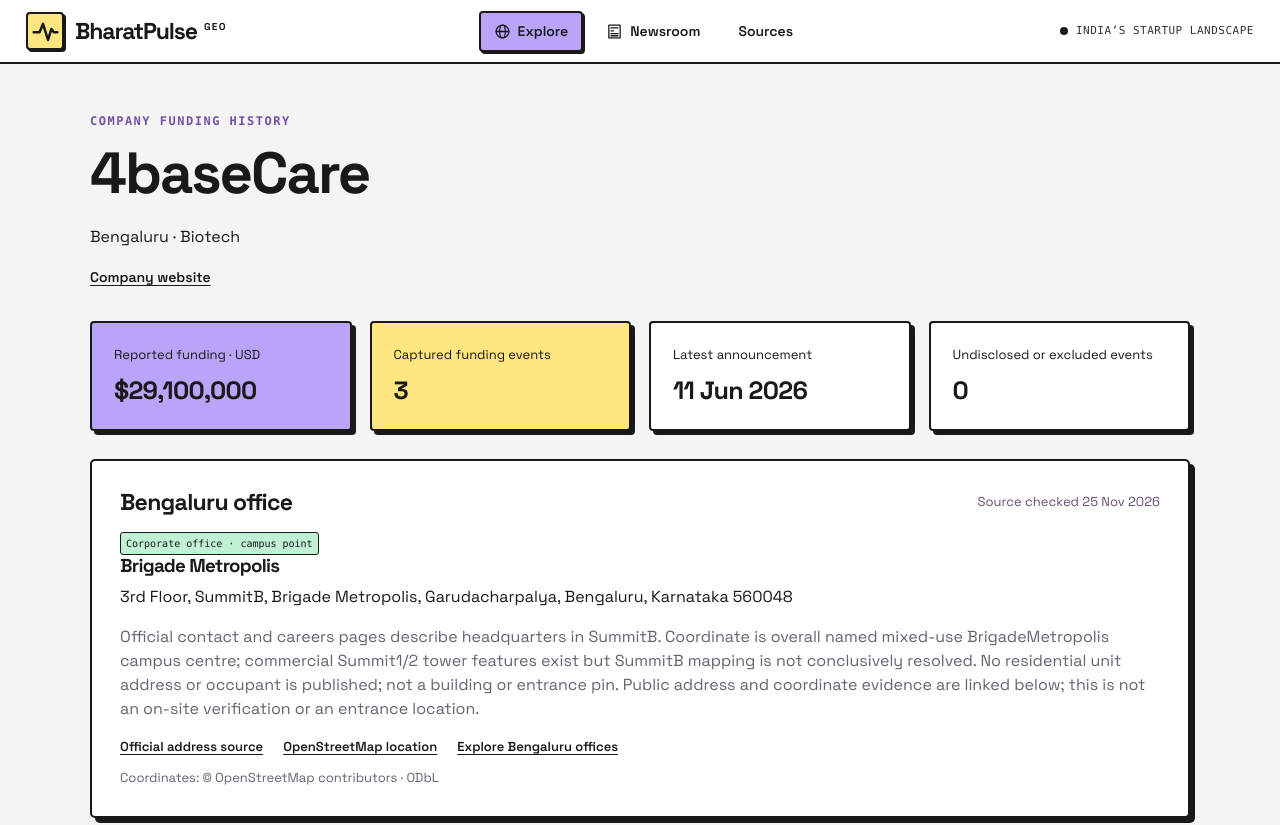
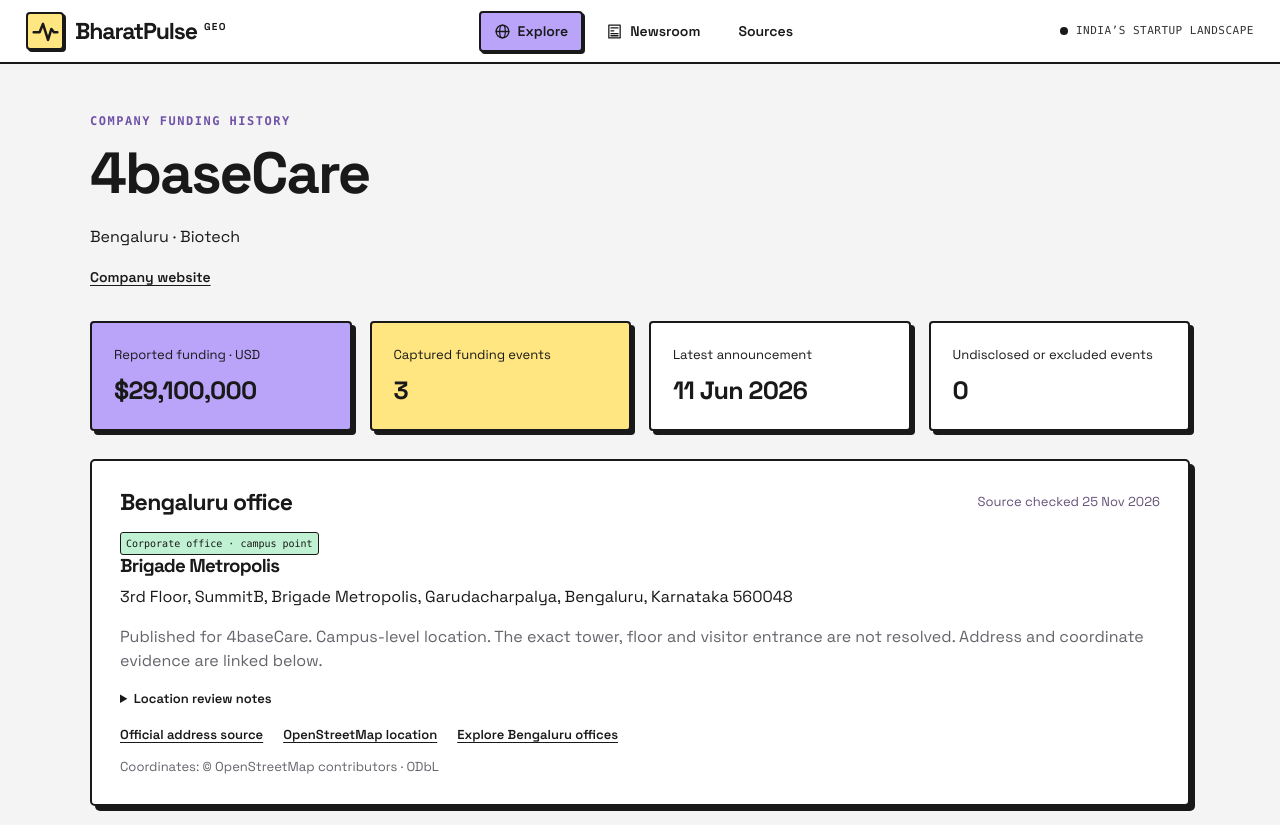
Before and after one commit to anubhabrc/BharatPulse, a Next.js app: page /company/4basecare in a window 1280 px wide. Shown: the top 825 px of the page. Built offline with nearby package versions, Linux system fonts and the light colour scheme.

Commit message:
Clarify office entity and accuracy labels in company inspectors

```diff
--- a/app/company/[slug]/page.tsx
+++ b/app/company/[slug]/page.tsx
@@ -2,7 +2,7 @@ import SiteHeader from '../../components/site-header';
 import Link from 'next/link';
 import NewsList from '../../components/news-list';
 import {findOffice} from '@/lib/offices';
-import {officeKindLabel} from '@/domain/office-labels';
+import {officeKindLabel,officeAccuracyLabel} from '@/domain/office-labels';
 import {findCompanyInfo} from '@/lib/company-info';
 import {companyNews} from '@/lib/news';
 import {notFound} from 'next/navigation';
@@ -22,7 +22,7 @@ export default async function CompanyPage({params}:{params:Promise<{slug:string}
     <section className="intro profile-intro"><p className="eyebrow">COMPANY FUNDING HISTORY</p><h1>{company.brand_name}</h1><p>{company.city??'HQ not provided'} · {company.sector??'Sector not provided'}</p>{company.website_url&&<a href={company.website_url} target="_blank" rel="noreferrer">Company website</a>}</section>
     <section className="metrics profile-metrics" aria-label="Company funding summary"><div><span>Reported funding · USD</span><strong>{company.tracked_amount_usd?formatUsd(company.tracked_amount_usd):'Undisclosed'}</strong></div><div><span>Captured funding events</span><strong>{company.rounds.length}</strong></div><div><span>Latest announcement</span><strong>{day(company.latest_announced_on)}</strong></div><div><span>Undisclosed or excluded events</span><strong>{company.unpriced_event_count}</strong></div></section>
     {info&&<section className="repository company-facts"><div className="section-head"><h2>Company & founders</h2><span>Checked {day(info.checked_on)}</span></div><p>{info.description.text} <a href={info.description.source_url} target="_blank" rel="noreferrer">Source</a></p><div className="founder-grid">{info.founders.map(founder=><div key={founder.name}><span className="muted">Co-founder</span><h3>{founder.name}</h3><a href={founder.source_url} target="_blank" rel="noreferrer">Profile source</a></div>)}</div>{info.founded_year&&<p className="muted">Founded {info.founded_year.value} · <a href={info.founded_year.source_url} target="_blank" rel="noreferrer">Source</a></p>}</section>}
-    {office&&<section className="repository company-office"><div className="section-head"><h2>Bengaluru office</h2><span>Source checked {day(office.checked_on)}</span></div><span className="office-badge">{officeKindLabel[office.kind]} · {office.precision} point</span><h3>{office.place_name}</h3><p>{office.address}</p><p className="muted">{office.review_note} Public address and coordinate evidence are linked below; this is not an on-site verification or an entrance location.</p><div className="evidence-links"><a href={office.address_source_url} target="_blank" rel="noreferrer">Official address source</a><a href={office.coordinate_source_url} target="_blank" rel="noreferrer">{office.coordinate_method==='osm_feature'?'OpenStreetMap location':'Company-published location'}</a><Link href="/?city=Bengaluru">Explore Bengaluru offices</Link></div><small>{office.coordinate_method==='osm_feature'?'Coordinates: © OpenStreetMap contributors · ODbL':'Coordinates: company-published map destination'}</small></section>}
+    {office&&<section className="repository company-office"><div className="section-head"><h2>Bengaluru office</h2><span>Source checked {day(office.checked_on)}</span></div><span className="office-badge">{officeKindLabel[office.kind]} · {office.precision} point</span><h3>{office.place_name}</h3><p>{office.address}</p><p className="muted">Published for {office.entity_name}. {officeAccuracyLabel(office)} Address and coordinate evidence are linked below.</p><details className="office-review-notes"><summary>Location review notes</summary><p>{office.review_note}</p></details><div className="evidence-links"><a href={office.address_source_url} target="_blank" rel="noreferrer">Official address source</a><a href={office.coordinate_source_url} target="_blank" rel="noreferrer">{office.coordinate_method==='osm_feature'?'OpenStreetMap location':'Company-published location'}</a><Link href="/?city=Bengaluru">Explore Bengaluru offices</Link></div><small>{office.coordinate_method==='osm_feature'?'Coordinates: © OpenStreetMap contributors · ODbL':'Coordinates: company-published map destination'}</small></section>}
     <section className="repository"><div className="section-head"><h2>Funding timeline</h2><a href={archive.source_url} target="_blank" rel="noreferrer">BWM Notion archive</a></div>
       <p className="muted">Every event below links to its original Notion record and the article cited by BWM, when provided.</p>
       <ol className="timeline">{company.rounds.map(round=><li key={round.id}>
--- a/app/globals.css
+++ b/app/globals.css
@@ -2387,3 +2387,5 @@ footer p {
 .directory-heading{padding:17px 20px 11px}.directory-heading .eyebrow{margin:0 0 9px}.directory-heading h1{margin:0 0 7px;font-size:28px}.directory-heading p:last-child{font-size:12px;margin:0;max-width:none}.directory-filters{padding-bottom:7px}.directory-view-tabs button{padding:11px 7px}.directory-results-head{padding-block:9px}.active-filter-line{padding-block:7px}
 
 .office-badge[hidden]{display:none}
+
+.office-review-notes{margin:16px 0;font-size:13px;line-height:1.6}.office-review-notes summary{cursor:pointer;font-weight:600}.office-review-notes>p{color:var(--muted);max-width:85ch}
--- a/src/domain/office-labels.ts
+++ b/src/domain/office-labels.ts
@@ -1 +1,7 @@
 export const officeKindLabel={registered_office:'Registered office',corporate_office:'Corporate office',business_office:'Published business office'} as const;
+
+import type {OfficeLocation} from './offices';
+export function officeAccuracyLabel(office:OfficeLocation){
+  if(office.coordinate_method==='company_published_map_link')return 'Destination point published by the company. The visitor entrance has not been confirmed.';
+  return office.precision==='campus'?'Campus-level location. The exact tower, floor and visitor entrance are not resolved.':'Building-level location. The floor and visitor entrance have not been confirmed.';
+}
```
Also changed, not shown: app/components/startup-map.tsx (+2 -2 lines).
